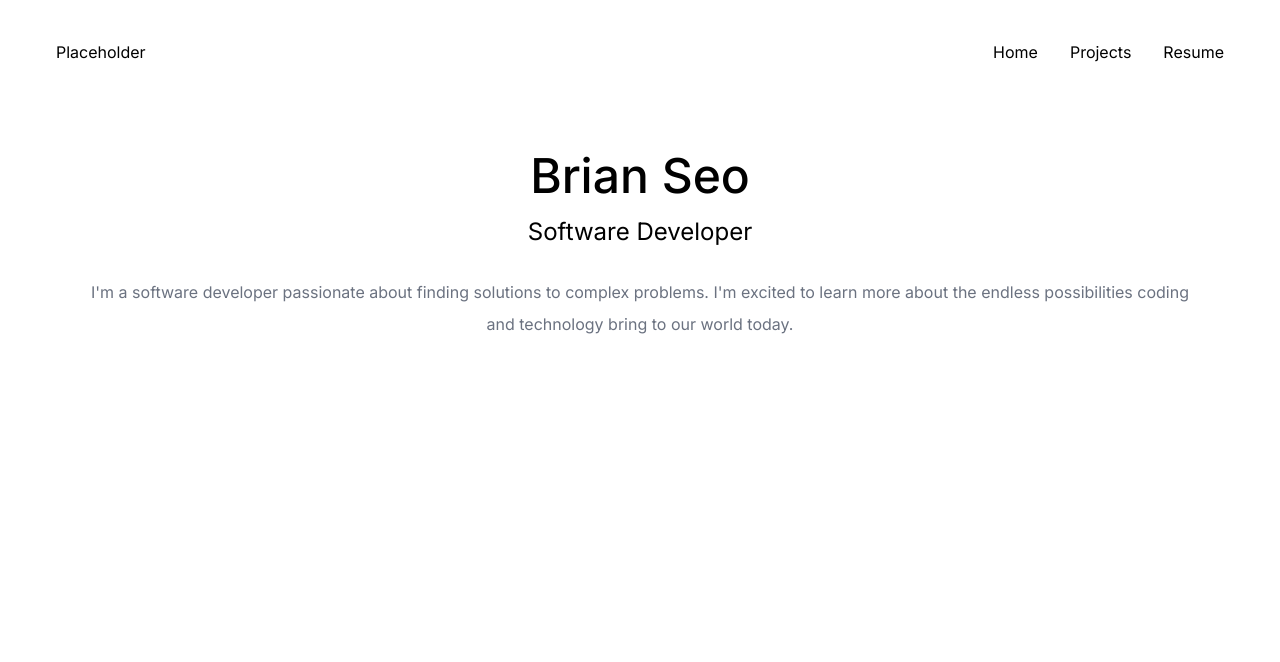
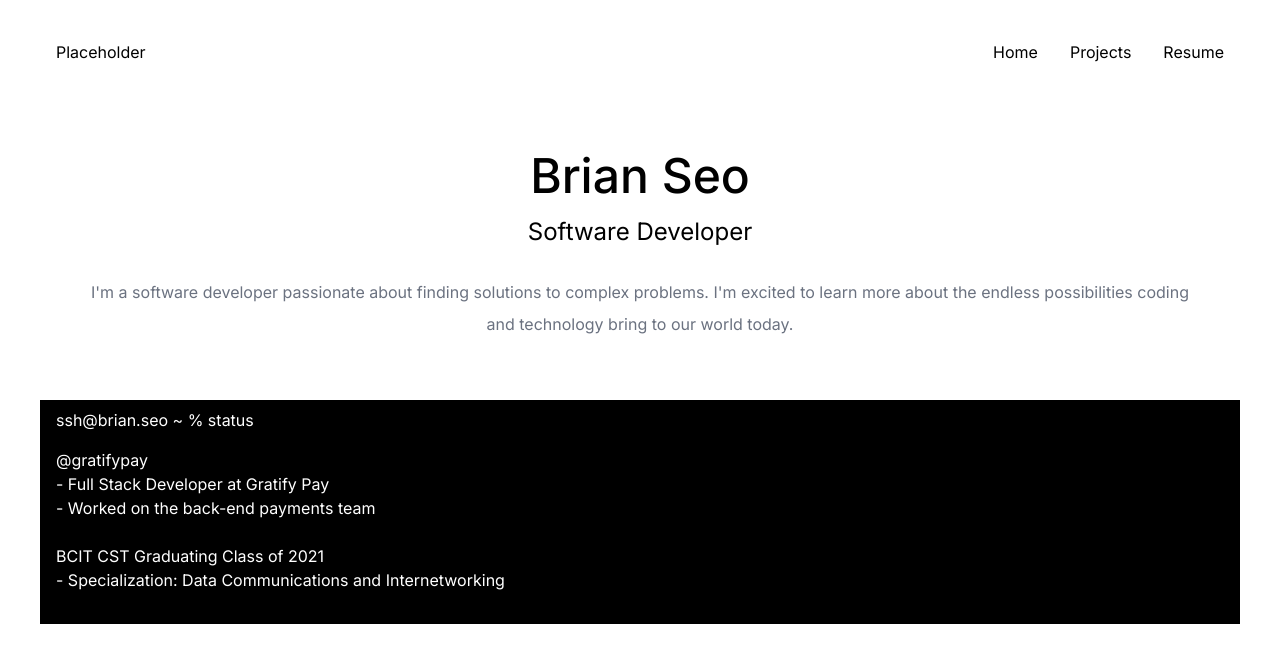
Before and after one commit to brianssh/brianssh.github.io, a Next.js app: page / in a window 1280 px wide. Shown: the top 662 px of the page. Built offline with nearby package versions, Linux system fonts and the light colour scheme.

Commit message:
add employment history and status

```diff
--- a/app/page.tsx
+++ b/app/page.tsx
@@ -20,6 +20,17 @@ export default function Home() {
               complex problems. I&apos;m excited to learn more about the endless
               possibilities coding and technology bring to our world today.</p>
           </div>
+
+          <div className = "bg-black text-white relative leading-6 px-4 py-2"> ssh@brian.seo ~ % status </div>
+          <div className = "bg-black text-white relative leading-6 px-4 py-2">
+            <a href = "https://www.gratifypay.com/"> @gratifypay </a>
+            <p> - Full Stack Developer at Gratify Pay</p>
+            <p> - Worked on the back-end payments team</p>
+            <br/>
+            <p> BCIT CST Graduating Class of 2021 </p>
+            <p> - Specialization: Data Communications and Internetworking</p>
+            <br/>
+          </div>
           </section>
     </main>
   )
```
